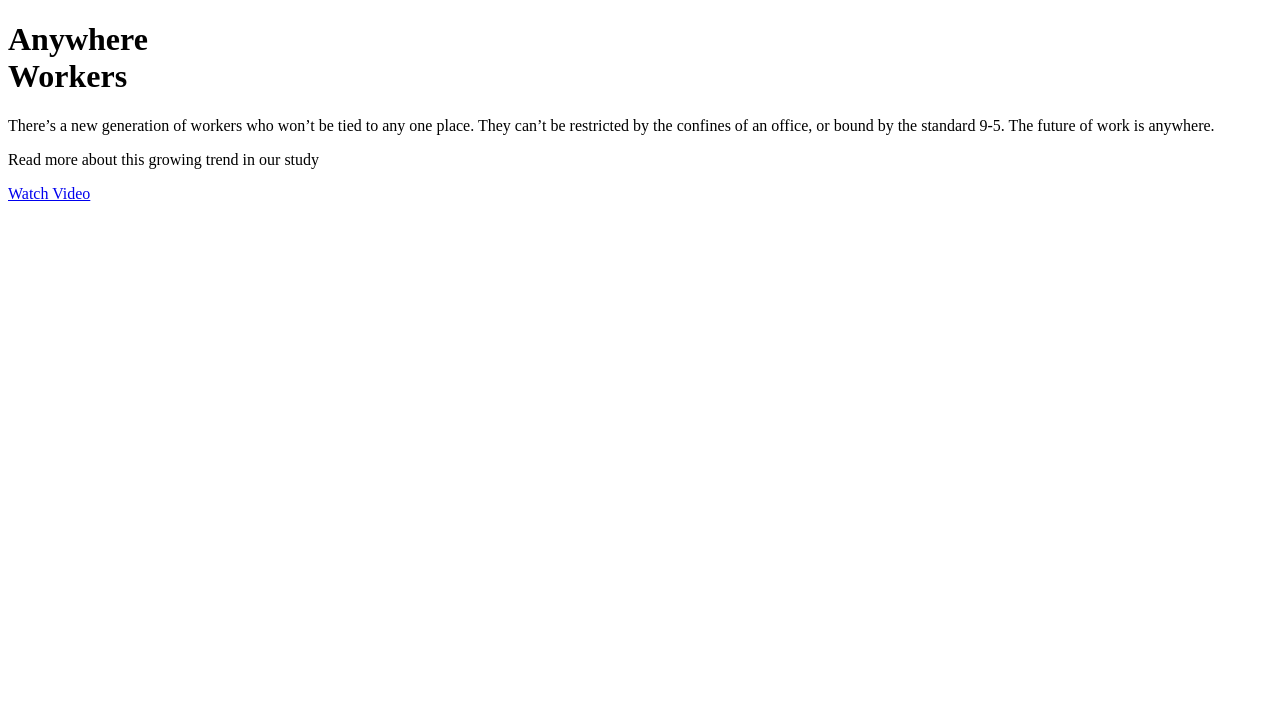
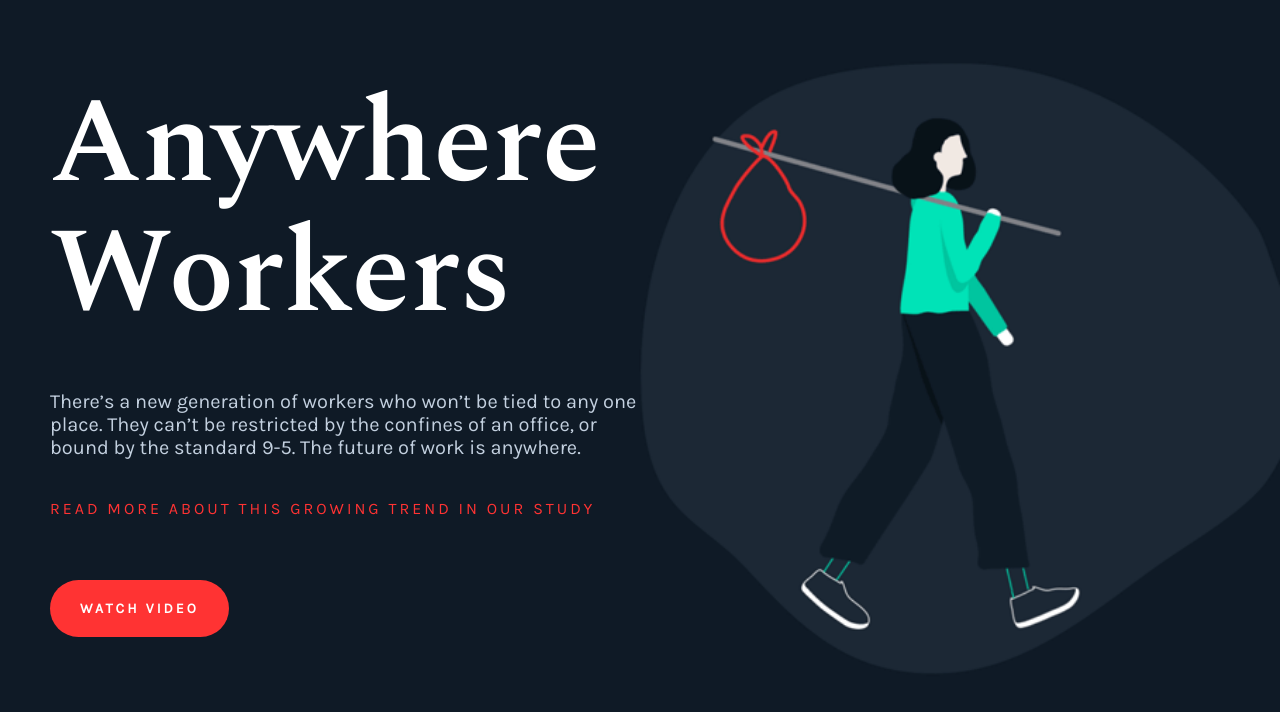
Before and after one commit to EHB-MCT/web1-exercise-04-anywhere-workers-KellyVanderStock, a plain HTML site: page index.html in a window 1280 px wide. Drawn offline with nearby package versions, Linux system fonts and the light colour scheme.

Commit message:
css ok, html ok, gif opmaak ok, oefening afgerond

```diff
--- a/index.html
+++ b/index.html
@@ -5,14 +5,14 @@
 		<meta http-equiv="X-UA-Compatible" content="IE=edge" />
 		<meta name="viewport" content="width=device-width, initial-scale=1.0" />
 		<title>Anywhere workers</title>
-        <link rel="stylesheet" href="style.css">
+		<link rel="stylesheet" href="style.css" />
 	</head>
 
 	<body>
-		<h1>Anywhere <br>Workers</h1>
-        <p>There’s a new generation of workers who won’t be tied to any one place. They can’t be restricted by the confines of an office, or bound by the standard 9-5. The future of work is anywhere.</p>
+		<h1>Anywhere <br />Workers</h1>
+		<p>There’s a new generation of workers who won’t be tied to any one place. They can’t be restricted by the confines of an office, or bound by the standard 9-5. The future of work is anywhere.</p>
 
-    <p>Read more about this growing trend in our study</p>
-    <a href="#">Watch Video<a/>
+		<p class="read-more">Read more about this growing trend in our study</p>
+		<a href="#">Watch Video</a>
 	</body>
 </html>
--- a/style.css
+++ b/style.css
@@ -0,0 +1,46 @@
+@import url("https://fonts.googleapis.com/css2?family=Karla&family=Spectral:wght@600&display=swap");
+body {
+	background-color: #0f1a26;
+	margin: 50px;
+	font-family: "Karla", sans-serif;
+
+	background-image: url(images/anywhere-workers.gif);
+	background-repeat: no-repeat;
+	background-position: right top;
+	background-size: 700px;
+}
+
+h1 {
+	font-size: 120px;
+	color: #fff;
+	line-height: 130px;
+	margin-bottom: 50px;
+	font-family: "Spectral", serif;
+}
+
+p {
+	font-size: 20px;
+	color: #c3d0df;
+	width: 50%;
+	margin-bottom: 40px;
+}
+
+.read-more {
+	color: #f33;
+	margin-bottom: 80px;
+	text-transform: uppercase;
+	font-size: 16px;
+	letter-spacing: 3px;
+}
+
+a {
+	background-color: #f33;
+	padding: 20px 30px;
+	border-radius: 30px;
+	color: #fff;
+	text-transform: uppercase;
+	text-decoration: none;
+	font-size: 14px;
+	font-weight: bold;
+	letter-spacing: 3px;
+}
```
